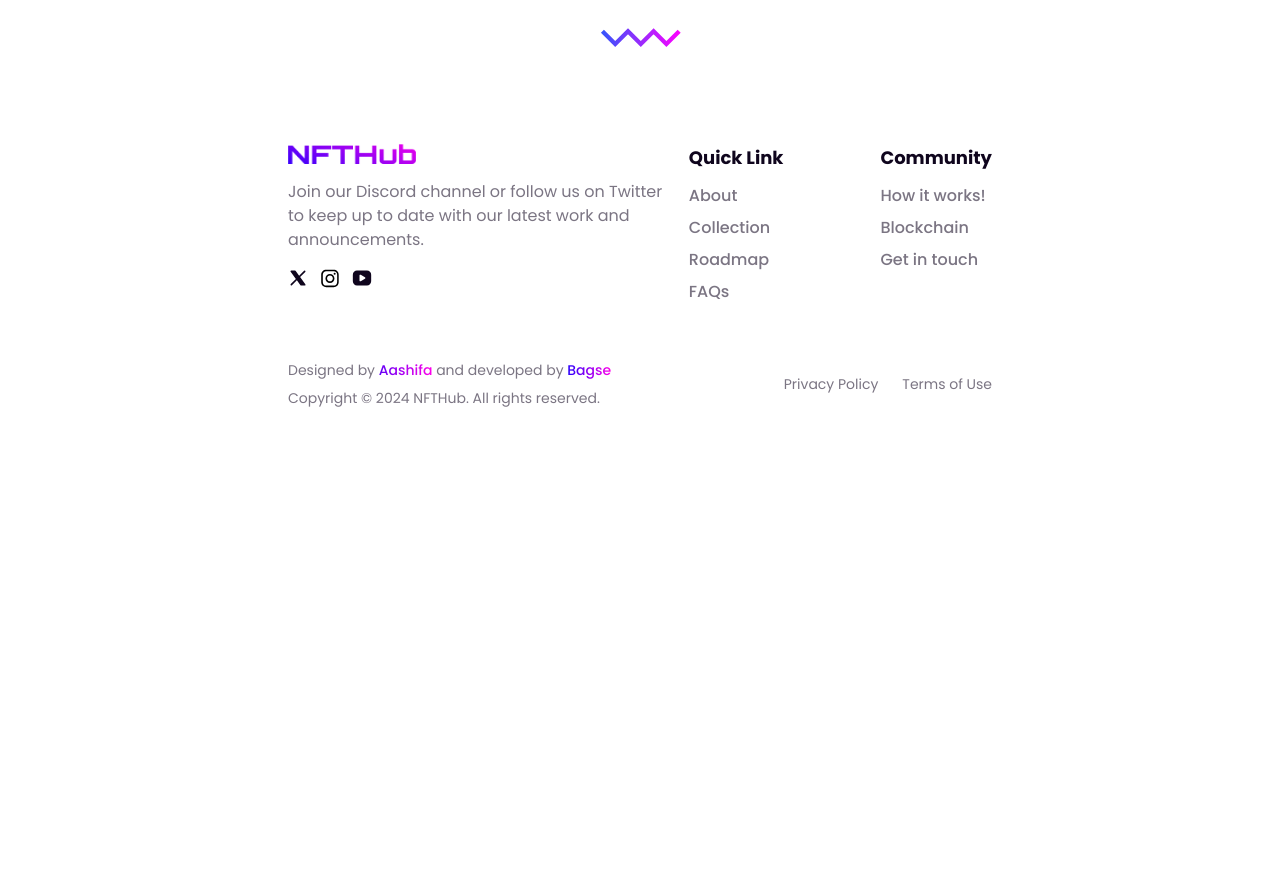
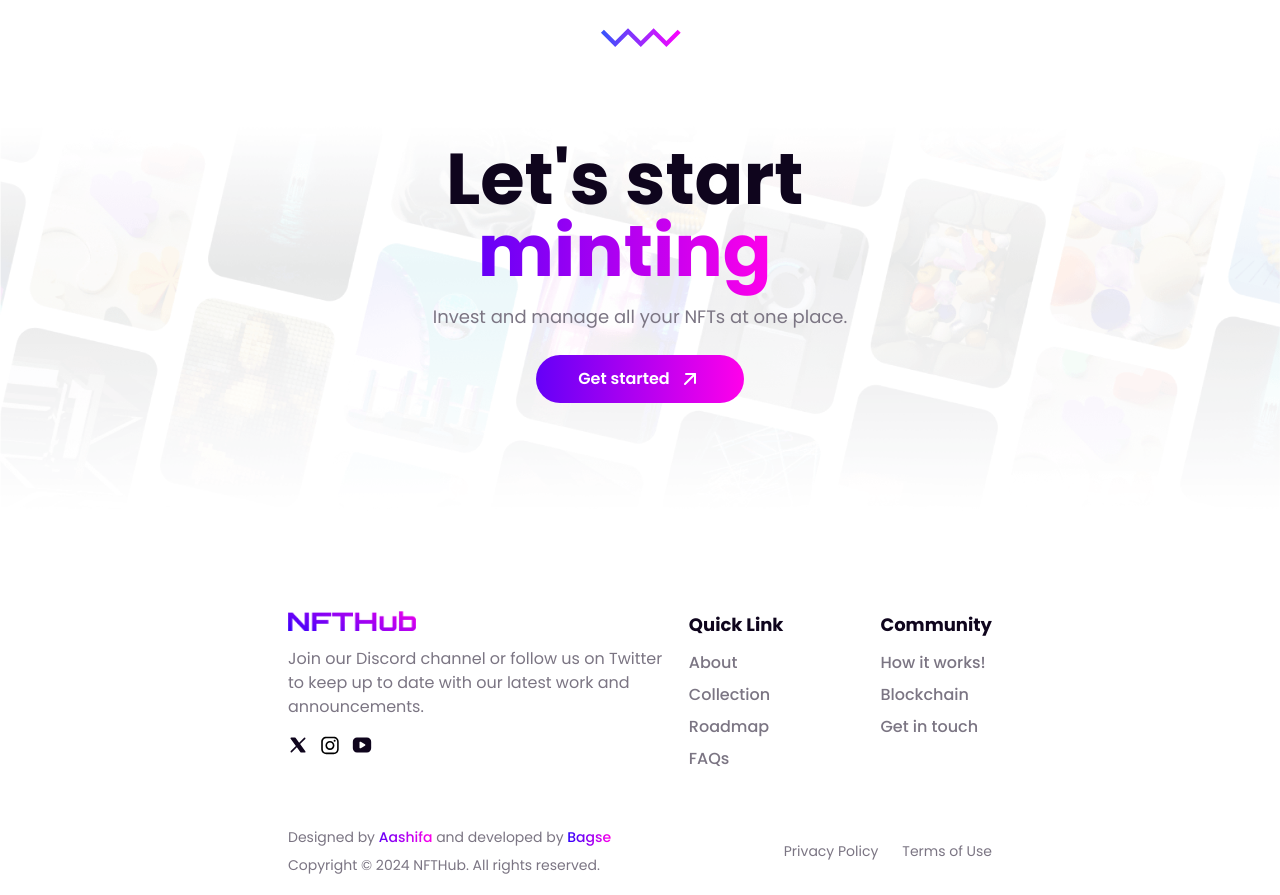
Before and after one commit to Bagse/nfthub, a React (Vite) app: page / in a window 1280 px wide. Shown: the part 7540-8435 px from the top of the page. Before the commit the page ends 7968 px from the top, so only its background shows below. Built offline with nearby package versions, Linux system fonts and the light colour scheme.

Commit message:
"Updated Button component to accept 'link' prop, modified Footer and Main components, added Banner component to Layout, and updated tailwind.config.js"

```diff
--- /dev/null
+++ b/src/components/Banner.jsx
@@ -0,0 +1,26 @@
+import { Button } from "./Button";
+import { ArrowUpRight } from "./icons/ArrowUpRight";
+
+export function Banner() {
+  return (
+    <div>
+      <img src="./images/bg2.png" className="w-full h-full" alt="" />
+      <div className="flex place-content-center -top-[404px] relative z-20">
+        <div className="space-y-4">
+          <h2 className="text-7xl font-bold w-96 text-center">
+            Let's start{" "}
+            <span className="bg-gradient-to-r from-[#6500F7] to-[#FF00EA] bg-clip-text text-transparent">
+              minting
+            </span>
+          </h2>
+          <p className="text-[#7B7583] text-lg">
+            Invest and manage all your NFTs at one place.
+          </p>
+          <div className="flex place-content-center py-2">
+          <Button title="Get started" rIcon={<ArrowUpRight />} link="#get-started" />
+          </div>
+        </div>
+      </div>
+    </div>
+  );
+}
--- a/src/components/Button.jsx
+++ b/src/components/Button.jsx
@@ -1,6 +1,6 @@
-export function Button({ title, rIcon }) {
+export function Button({ title, rIcon, link }) {
   return (
-    <a href="#view-collection" className="bg-gradient-to-r from-[#6500F7] to-[#FF00EA] rounded-full py-3 px-4 text-white font-semibold text-base w-52 flex items-center gap-2 place-content-center hover:scale-105 transition-all duration-150">
+    <a href={link} className="bg-gradient-to-r from-[#6500F7] to-[#FF00EA] rounded-full py-3 px-4 text-white font-semibold text-base w-52 flex items-center gap-2 place-content-center hover:scale-105 transition-all duration-150">
       {title}
       {rIcon}
     </a>
--- a/src/components/Collection.jsx
+++ b/src/components/Collection.jsx
@@ -109,7 +109,7 @@ export function Collection() {
         ))}
       </Carousel>
       <div className="flex place-content-center py-10">
-        <Button title="View collection" rIcon={<ArrowUpRight />} />
+        <Button title="View collection" rIcon={<ArrowUpRight />} link="#view-collection" />
       </div>
 
       <div className="flex place-content-center py-14">
--- a/src/components/Footer.jsx
+++ b/src/components/Footer.jsx
@@ -4,14 +4,14 @@ import { YoutubeIcon } from "./icons/YoutubeIcon";
 
 export function Footer() {
   return (
-    <footer className="px-72 py-5">
+    <footer className="px-72 py-5 -my-56">
       <div className="flex justify-between">
         <div className="flex flex-col gap-4 w-96">
           <img
             src="./images/logo-morado.png"
             className="w-32 h-5"
             alt="Logo NFTHub"
-          />
+            />
           <p className="text-pretty text-[#7B7583]">
             Join our Discord channel or follow us on Twitter to keep up to date
             with our latest work and announcements.
@@ -57,7 +57,7 @@ export function Footer() {
               target="_blank"
               rel="noopener noreferrer"
               className="font-medium bg-gradient-to-r from-[#6500F7] to-[#FF00EA] bg-clip-text text-transparent"
-            >
+              >
               Aashifa
             </a>{" "}
             and developed by{" "}
@@ -66,7 +66,7 @@ export function Footer() {
               target="_blank"
               rel="noopener noreferrer"
               className="font-medium bg-gradient-to-r from-[#2600FC] to-[#FF00EA] bg-clip-text text-transparent"
-            >
+              >
               Bagse
             </a>
           </span>
--- a/src/components/Layout.jsx
+++ b/src/components/Layout.jsx
@@ -1,3 +1,4 @@
+import { Banner } from "./Banner";
 import { Footer } from "./Footer";
 import { Main } from "./Main";
 import { Navbar } from "./Navbar";
@@ -12,6 +13,7 @@ export function Layout({ children }) {
       </div>
       <Wallets />
       <div className="px-72 py-2">{children}</div>
+      <Banner />
       <Footer />
     </div>
   );
--- a/src/components/Main.jsx
+++ b/src/components/Main.jsx
@@ -12,7 +12,7 @@ export function Main() {
           A 890 piece custom Nfthub's collection is joining the NFT space on
           Opensea.
         </p>
-        <Button title="View in OPENSEA" rIcon={<ArrowUpRight />} />
+        <Button title="View in OPENSEA" rIcon={<ArrowUpRight />} link="#view-in-opensea" />
 
         <div className="flex gap-2 items-center py-5">
           <img
--- a/tailwind.config.js
+++ b/tailwind.config.js
@@ -3,7 +3,7 @@ export default {
   content: [
     "./index.html",
     "./src/**/*.{js,ts,jsx,tsx}",
-    "./node_modules/flowbite/**/*.js"
+    "./node_modules/flowbite/**/*.js",
   ],
   theme: {
     extend: {},
@@ -11,4 +11,5 @@ export default {
   plugins: [
     require('flowbite/plugin')
   ],
+  darkMode: 'media',
 }
```
